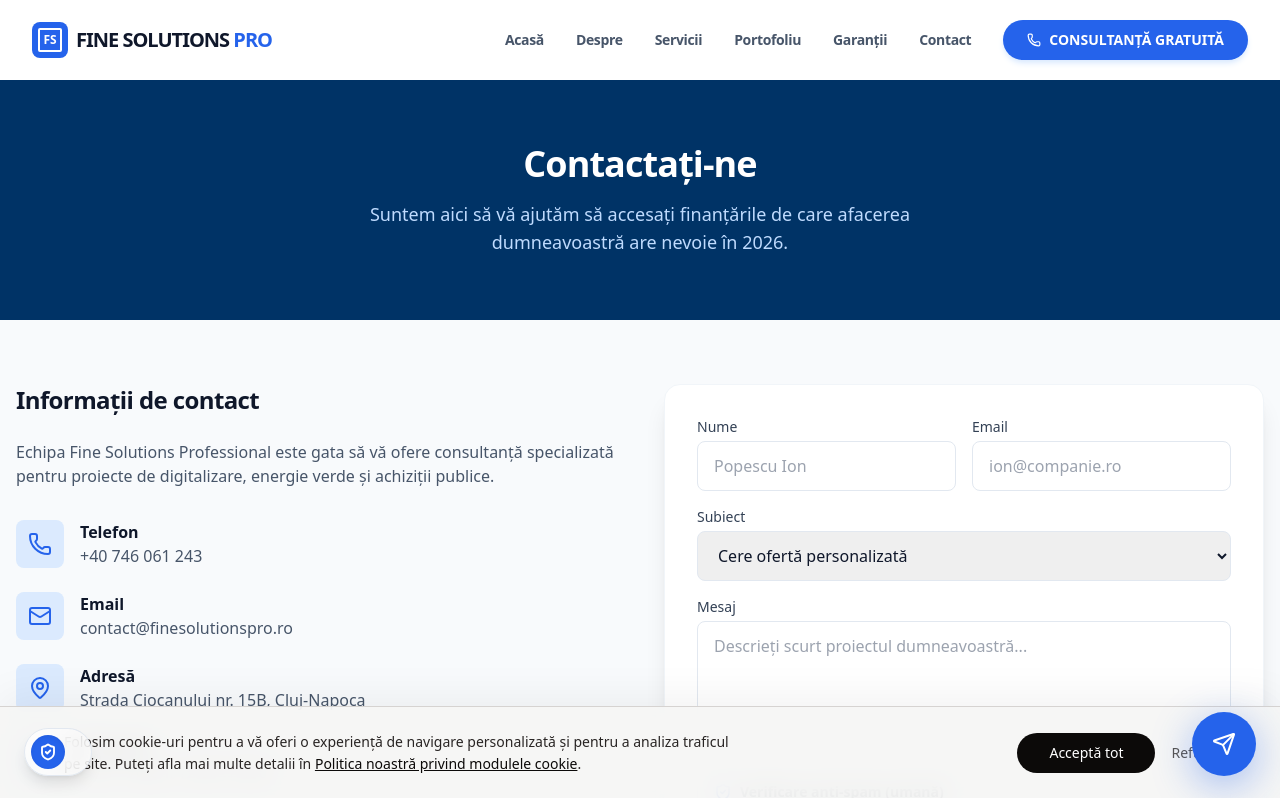
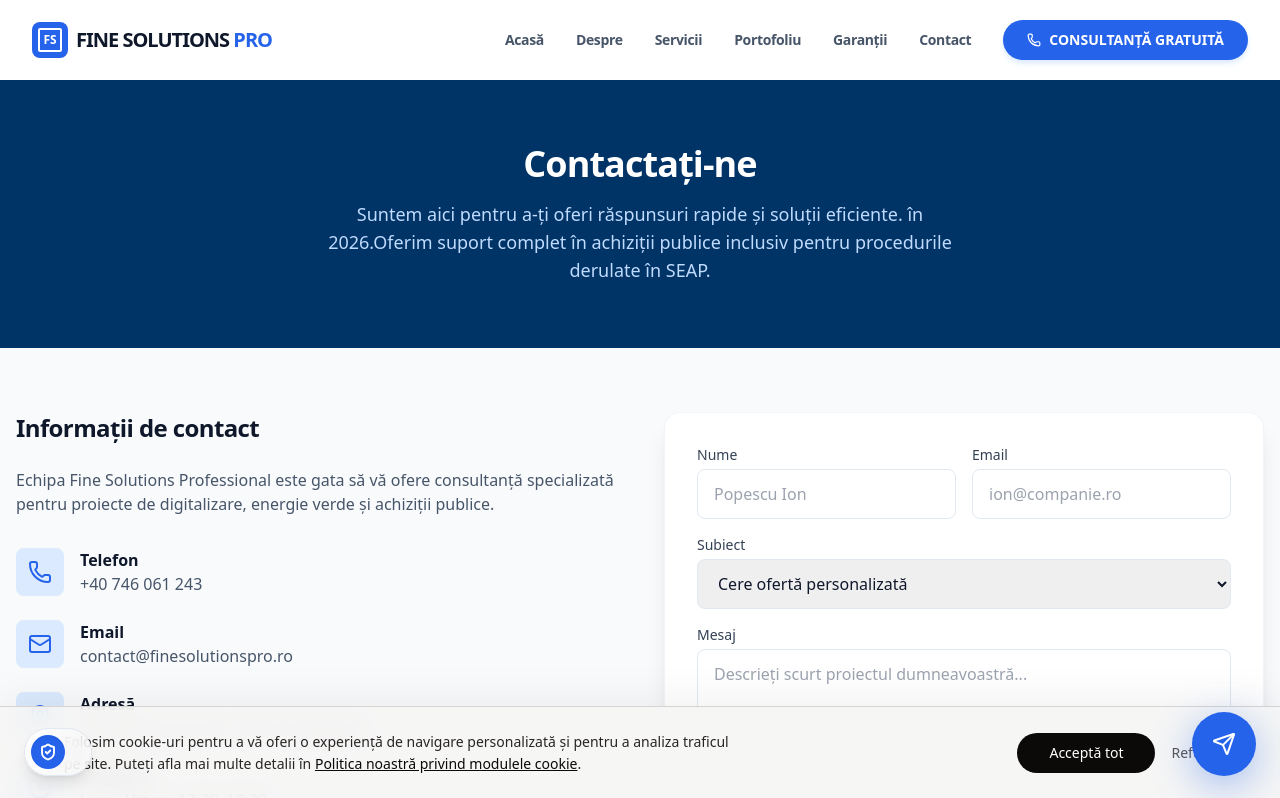
Before and after one commit to evialbert/FSPro, a Next.js app: page /contact in a window 1280 px wide. Shown: the top 798 px of the page. Built offline with nearby package versions, Linux system fonts and the light colour scheme.

Commit message:
Update contact header with SEAP 2026 text

```diff
--- a/app/contact/page.tsx
+++ b/app/contact/page.tsx
@@ -95,7 +95,7 @@ export default function ContactPage() {
       <div className="bg-[#003366] text-white py-16 px-4 text-center">
         <h1 className="text-4xl font-bold mb-4">Contactați-ne</h1>
         <p className="text-blue-200 max-w-2xl mx-auto text-lg">
-          Suntem aici să vă ajutăm să accesați finanțările de care afacerea dumneavoastră are nevoie în 2026.
+          Suntem aici pentru a-ți oferi răspunsuri rapide și soluții eficiente. în 2026.Oferim suport complet în achiziții publice inclusiv pentru procedurile derulate în SEAP.
         </p>
       </div>
 
```
Also changed, not shown: 1 other file (tests, documents, lock files or other folders).
